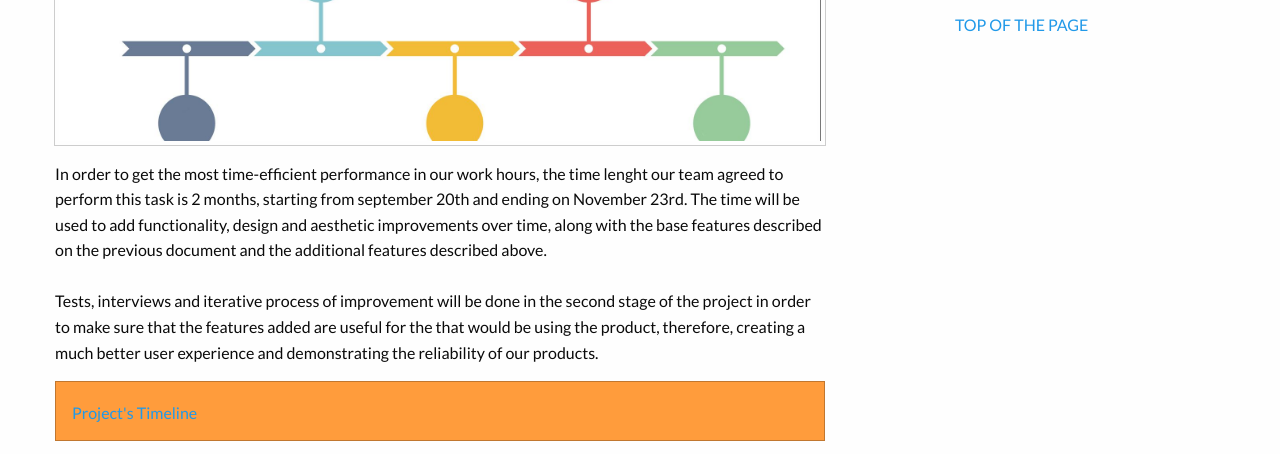
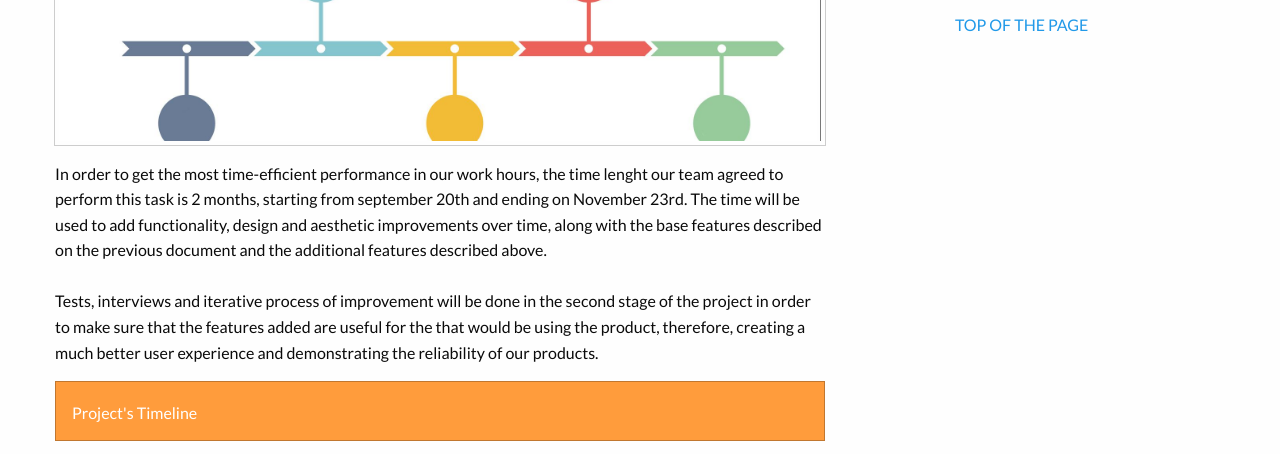
Before and after one commit to alfonsoirai/alfonsoirai.github.io, a plain HTML site: page propuesta/index.html in a window 1280 px wide. Shown: the part 341-795 px from the top of the page. Drawn offline with nearby package versions, Linux system fonts and the light colour scheme; a script that the page names is missing.

Commit message:
Update app.css

```diff
--- a/propuesta/app.css
+++ b/propuesta/app.css
@@ -17,3 +17,7 @@ h3, h4{
     color: #2D2D2D;
     font-weight: bold;
 }
+
+.callout a{
+    color: white;
+}
```
